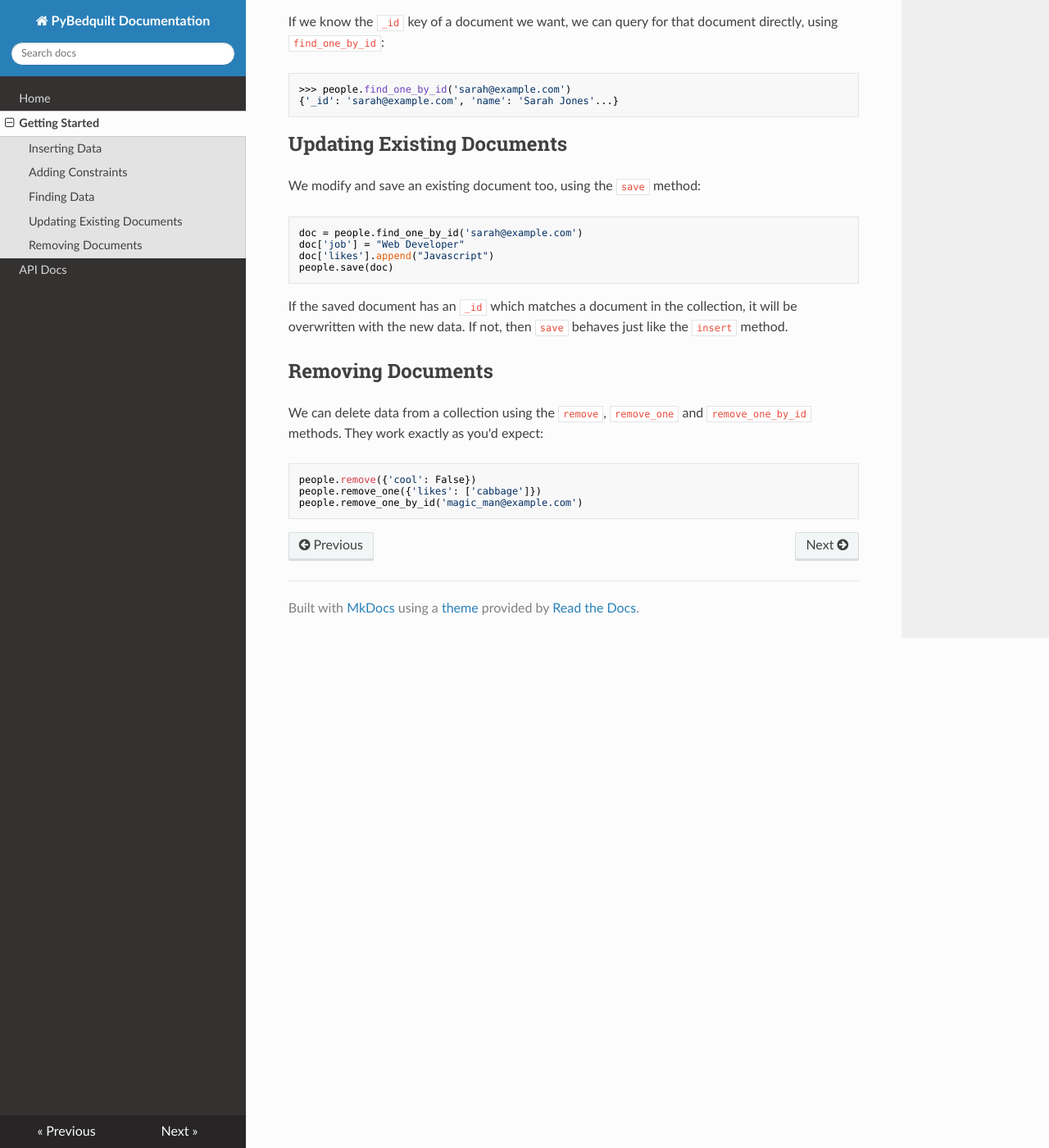
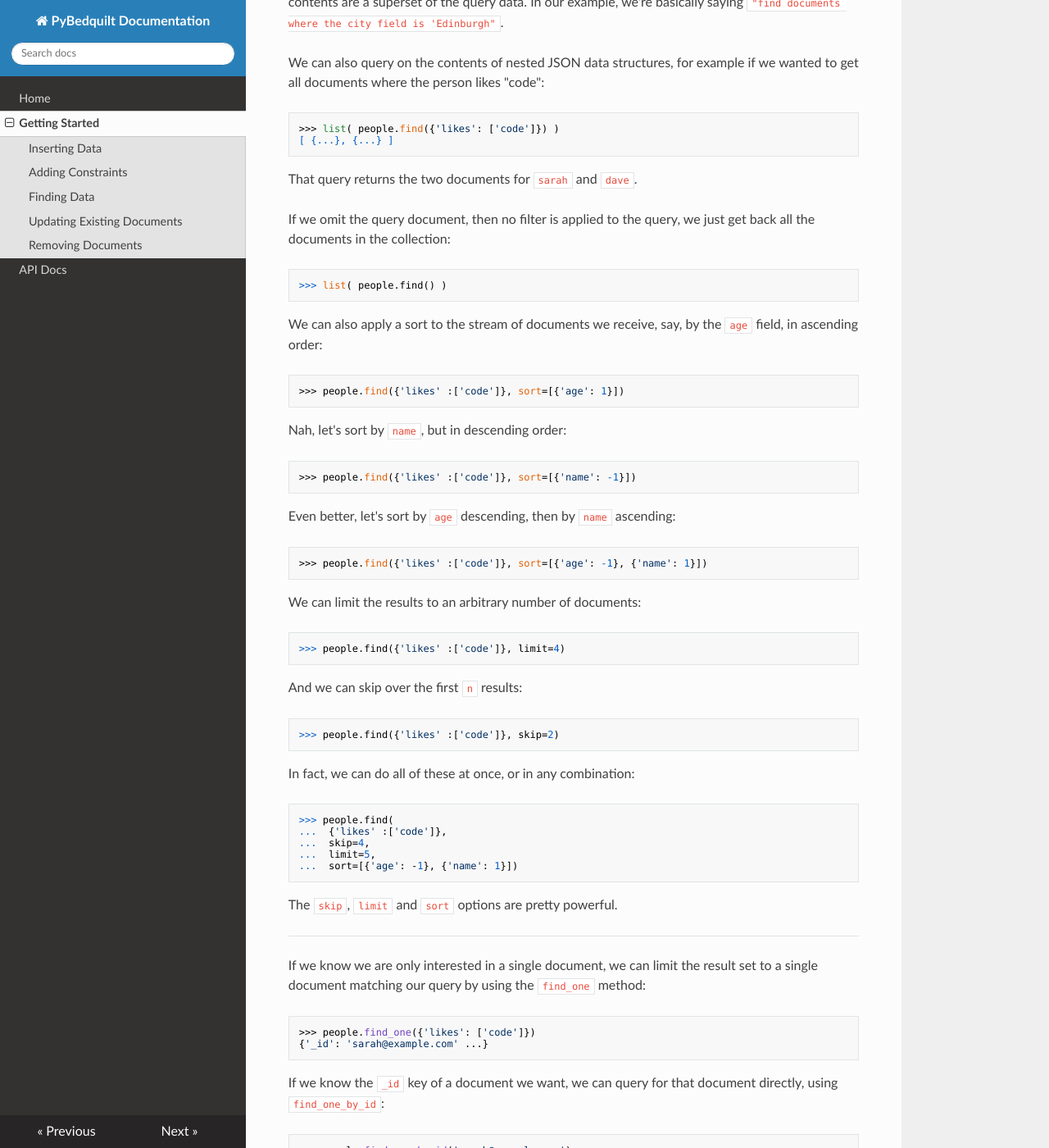
Before and after one commit to BedquiltDB/pybedquilt, an MkDocs documentation site: the page built from docs/getting_started.md, in a window 1280 px wide and 1400 px high, scrolled down 3039 px. Shown: the whole window at 82% size. Built offline with MkDocs 1.6.1, drawn with Linux system fonts in a browser that asks for light colours; nearby versions of some CDN libraries; old or Windows-style settings are respelled for this version of MkDocs; some of the changed text lies outside the part shown.

Commit message:
Update docs.

````diff
--- a/docs/getting_started.md
+++ b/docs/getting_started.md
@@ -132,31 +132,95 @@ how silly we've been.
 
 ## Finding Data
 
-With a few (well, two) documents in our `people` collection, we can then query the
+With a few documents in our `people` collection, we can then query the
 collection and see what comes back:
 ```
 >>> people.find({'city': "Edinburgh"})
+<pybedquilt.core.BedquiltCursor at 0x1038b7690>
+```
+
+The `find` method returns a `BedquiltCursor`, an object which represents a stream
+of results coming from the server. The cursor is lazy, so no results are fetched
+from the server until we ask for them, by consuming the cursor. Let's use the
+python `list` function on the cursor and see what happens:
+```
+>>> list( people.find({'city': "Edinburgh"}) )
 [{'_id': 'sarah@example.com', ....}, {'_id': 'cabb5c9f6a55ecdebbc42c69', ...}]
 ```
 
 In this case we get a list of two documents back, corresponding to the two
 people who live in Edinburgh, `sarah` and `elaine`.
 
-The first (and only) argument to the `find` method is a query dictionary. A document
+We could also have written a `for` loop to consume the cursor:
+```
+>>> for doc in people.find({'city': "Edinburgh"}):
+...     print doc['name']
+```
+
+Or any other way one would usually consume a generator in python.
+
+----
+
+The first argument to the `find` method is a query dictionary. A document
 matches the query if its contents are a superset of the query data. In our example,
 we're basically saying `"find documents where the city field is 'Edinburgh"`.
 
 We can also query on the contents of nested JSON data structures, for example if
 we wanted to get all documents where the person likes "code":
 ```
->>> people.find({'likes': ['code']})
+>>> list( people.find({'likes': ['code']}) )
 [ {...}, {...} ]
 ```
 
 That query returns the two documents for `sarah` and `dave`.
 
-We can also limit the result set to a single document matching our query by using
-`find_one` method:
+If we omit the query document, then no filter is applied to the query, we just
+get back all the documents in the collection:
+```
+>>> list( people.find() )
+```
+
+We can also apply a sort to the stream of documents we receive, say, by the
+`age` field, in ascending order:
+```
+>>> people.find({'likes' :['code']}, sort=[{'age': 1}])
+```
+
+Nah, let's sort by `name`, but in descending order:
+```
+>>> people.find({'likes' :['code']}, sort=[{'name': -1}])
+```
+
+Even better, let's sort by `age` descending, then by `name` ascending:
+```
+>>> people.find({'likes' :['code']}, sort=[{'age': -1}, {'name': 1}])
+```
+
+We can limit the results to an arbitrary number of documents:
+```
+>>> people.find({'likes' :['code']}, limit=4)
+```
+
+And we can skip over the first `n` results:
+```
+>>> people.find({'likes' :['code']}, skip=2)
+```
+
+In fact, we can do all of these at once, or in any combination:
+```
+>>> people.find(
+...  {'likes' :['code']},
+...  skip=4,
+...  limit=5,
+...  sort=[{'age': -1}, {'name': 1}])
+```
+
+The `skip`, `limit` and `sort` options are pretty powerful.
+
+----
+
+If we know we are only interested in a single document, we can limit the result
+set to a single document matching our query by using the `find_one` method:
 ```
 >>> people.find_one({'likes': ['code']})
 {'_id': 'sarah@example.com' ...}
@@ -168,6 +232,7 @@ directly, using `find_one_by_id`:
 >>> people.find_one_by_id('sarah@example.com')
 {'_id': 'sarah@example.com', 'name': 'Sarah Jones'...}
 ```
+
 
 ## Updating Existing Documents
 
````
Also changed, not shown: docs/api_docs.md (+4 -1 lines), 1 other file.
